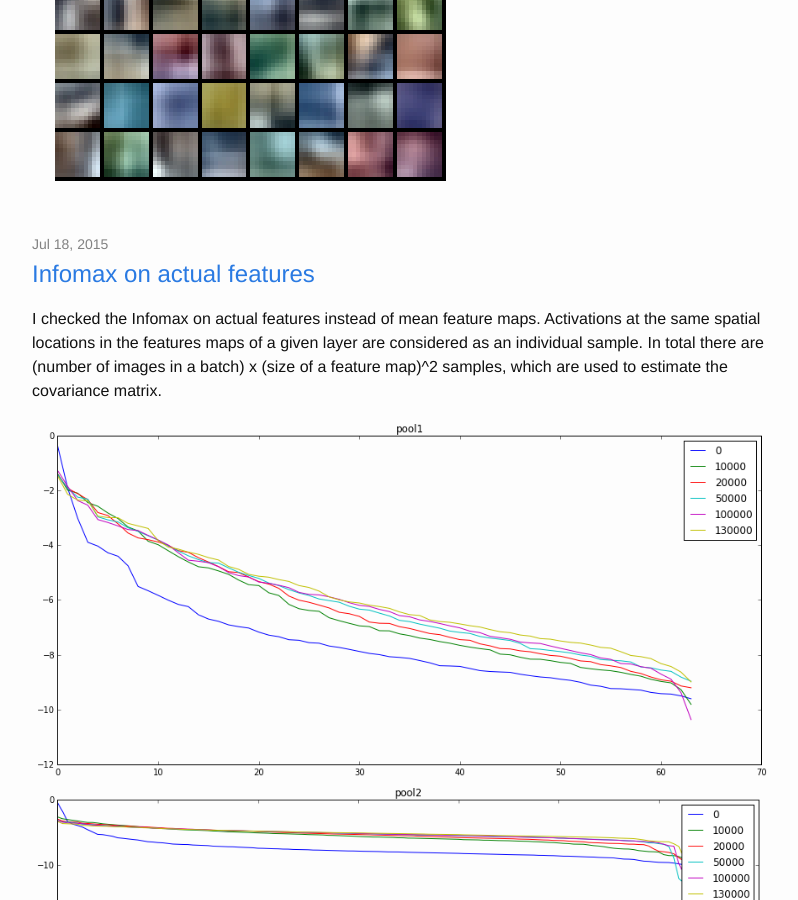
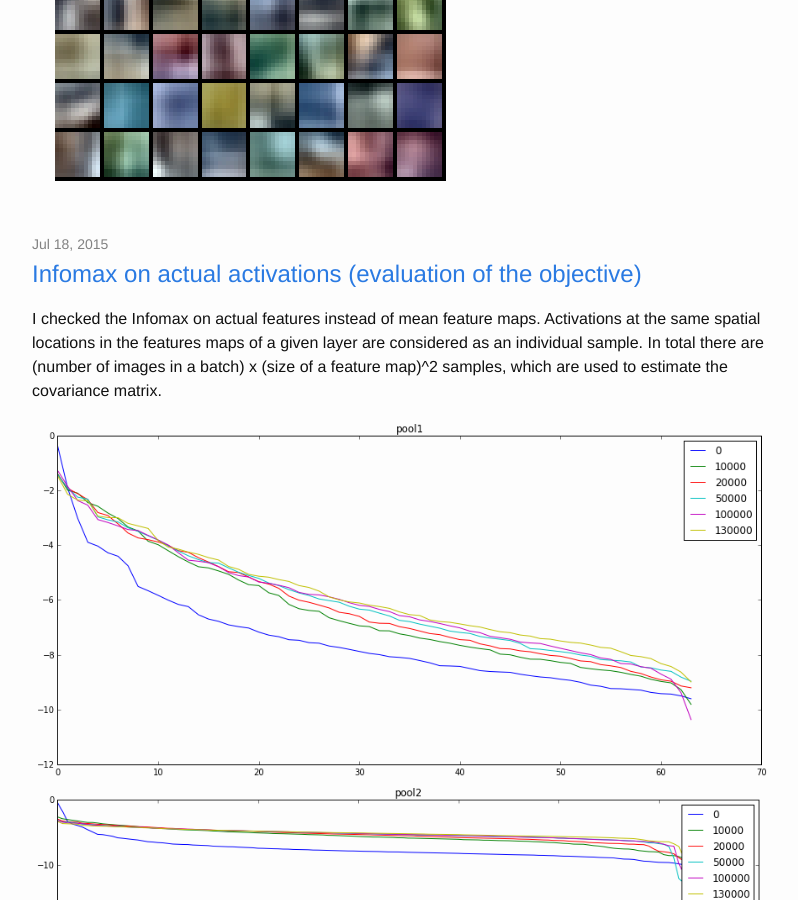
Before and after one commit to ivust/blog, a Jekyll site: the page built from index.html, in a window 1280 px wide and 900 px high, scrolled down 1401 px. Shown: the whole window, without its empty margins (238-1036 px from the left). Built offline with Jekyll 4.4.1, drawn with Linux system fonts in a browser that asks for light colours; formulas are drawn with MathJax 3; some of the changed text lies outside the part shown.

Commit message:
add infomax on activations post

```diff
--- a/_posts/2015-07-06-infomax-and-sparsness.md
+++ b/_posts/2015-07-18-infomax-on-features.md
@@ -1,6 +1,6 @@
 ---
 layout: post
-title:  "Infomax on actual features"
+title:  "Infomax on actual activations (evaluation of the objective)"
 comments: true
 date:   2015-07-18 01:27:00
 ---
```
Also changed, not shown: _posts/2015-07-29-infomax-on-activations.md (+1 -1 lines).
